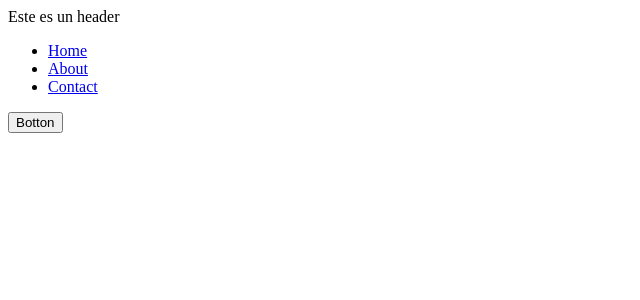
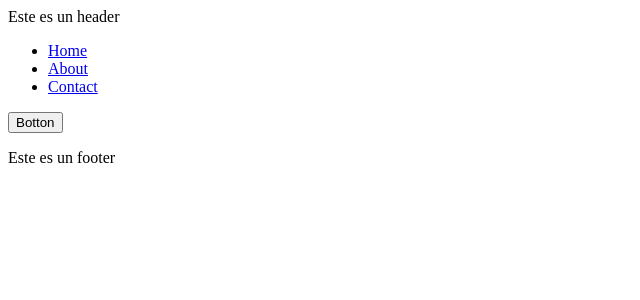
Before and after one commit to AlexLar163/-example-git-flow, a Nuxt app: page / in a window 1280 px wide. Shown: the top 300 px of the page, without its empty margins (0-640 px from the left). Built offline with nearby package versions, Linux system fonts and the light colour scheme.

Commit message:
Add footer

```diff
--- a/pages/index.vue
+++ b/pages/index.vue
@@ -19,6 +19,10 @@
     <main>
       <router-view></router-view>
     </main>
+
+    <footer>
+      <p>Este es un footer</p>
+    </footer>
   </div>
 </template>
 
```
